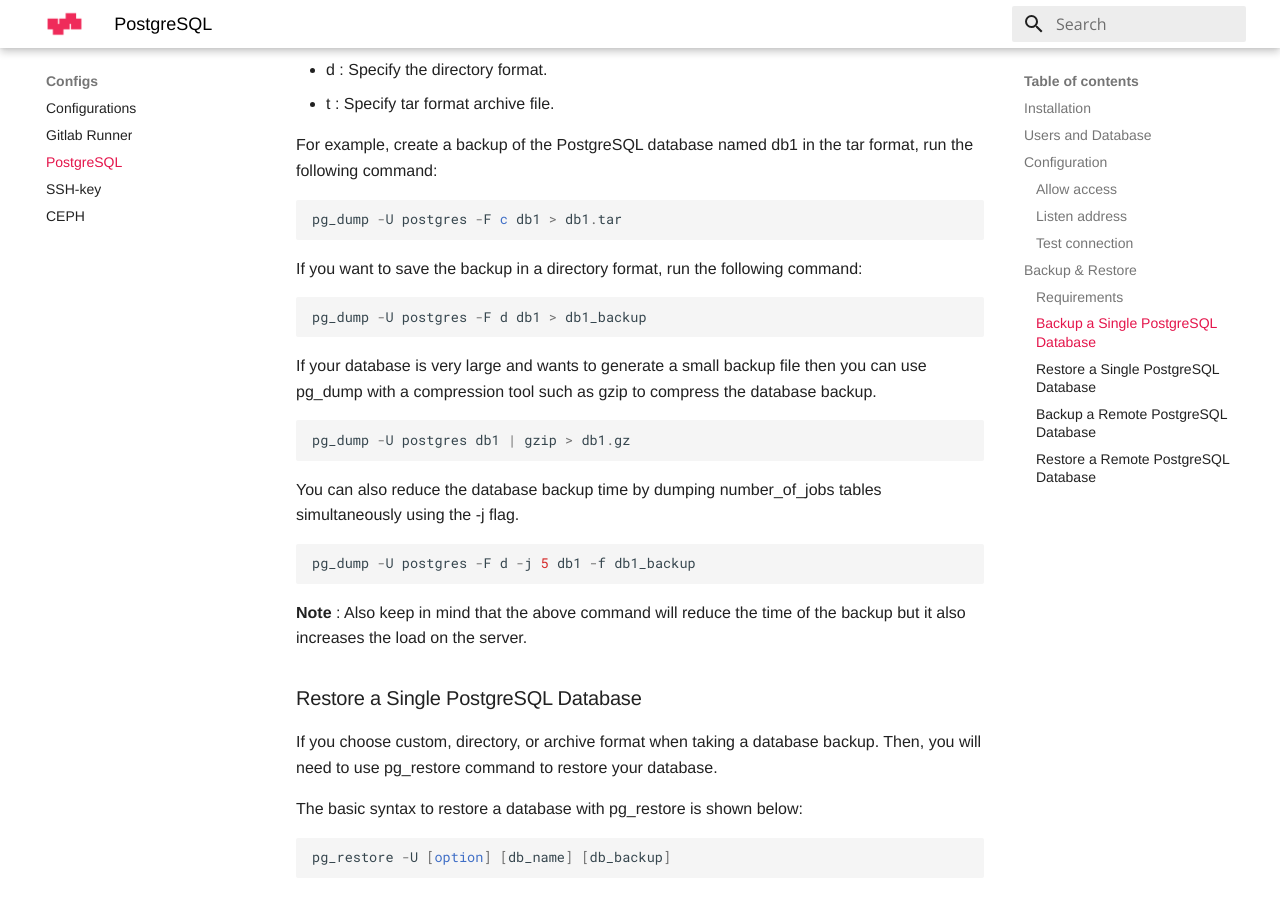
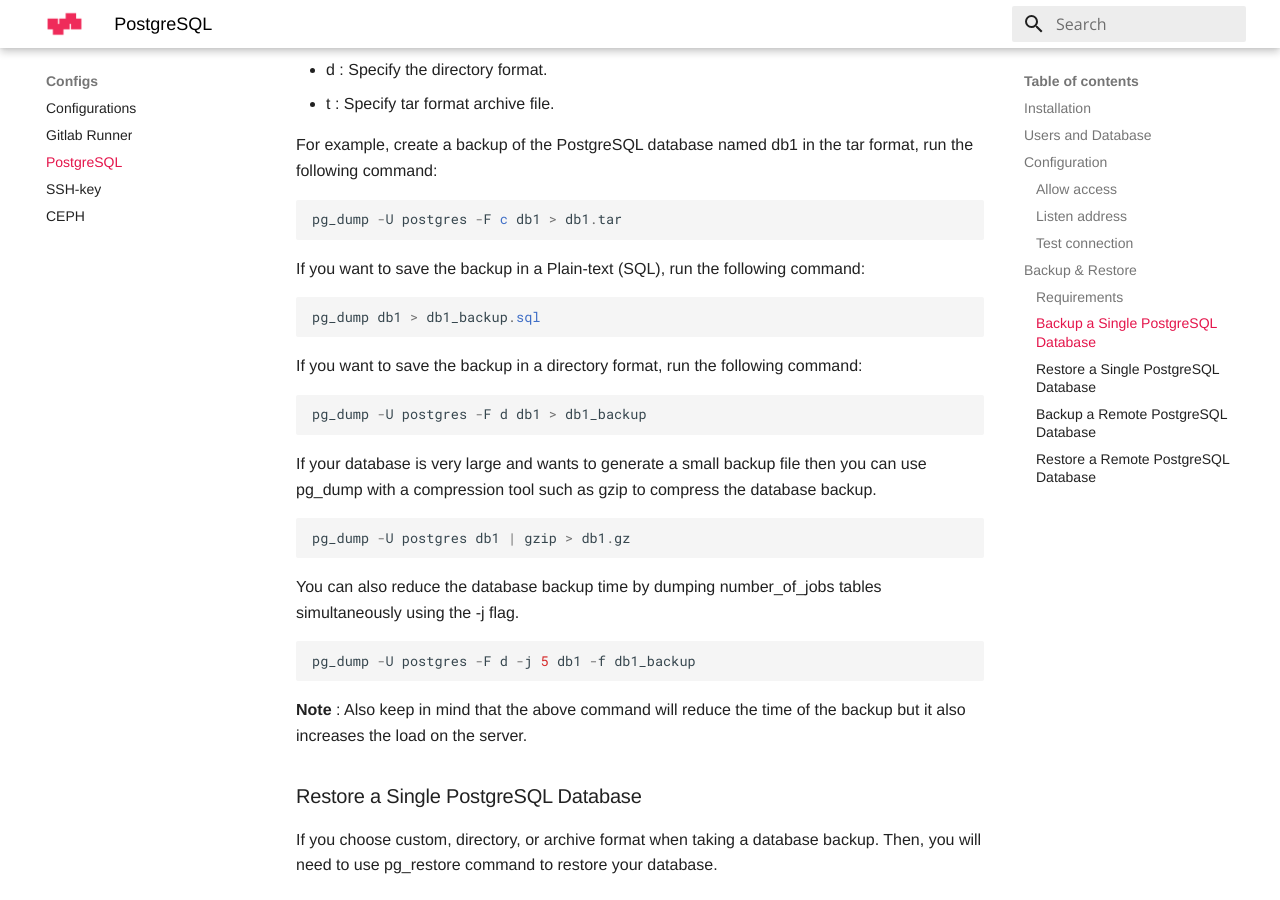
Before and after one commit to tu-graz-library/docs-repository, an MkDocs documentation site: the page built from docs/configs/postgresql.md, in a window 1280 px wide and 900 px high, scrolled down 2735 px. Built offline with MkDocs 1.6.1 and Material for MkDocs 9.7.7, drawn with Linux system fonts in a browser that asks for light colours; some of the changed text lies outside the part shown.

Commit message:
docs: postgresql backup/restore refactor

````diff
--- a/docs/configs/postgresql.md
+++ b/docs/configs/postgresql.md
@@ -116,6 +116,12 @@ For example, create a backup of the PostgreSQL database named db1 in the tar for
 pg_dump -U postgres -F c db1 > db1.tar
 ```
 
+If you want to save the backup in a Plain-text (SQL), run the following command:
+
+```sql
+pg_dump db1 > db1_backup.sql
+```
+
 If you want to save the backup in a directory format, run the following command:
 
 ```sql
@@ -199,4 +205,11 @@ For example, restore a database from the file remote_db1.tar on the remote serve
 pg_restore -h 192.168.0.100 -U postgres -Ft -d remote_db1 < remote_db1.tar
 ```
 
+**Note** to restore from plain-text format you need to use ```psql``` command instead:
+
+```sql
+psql db1 < db1_backup.sql
+```
+
+
 For more information, you can see the [pg_dump](https://www.postgresql.org/docs/12/app-pgdump.html) and [pg_restore](https://www.postgresql.org/docs/12/app-pgrestore.html) reference pages.
````
